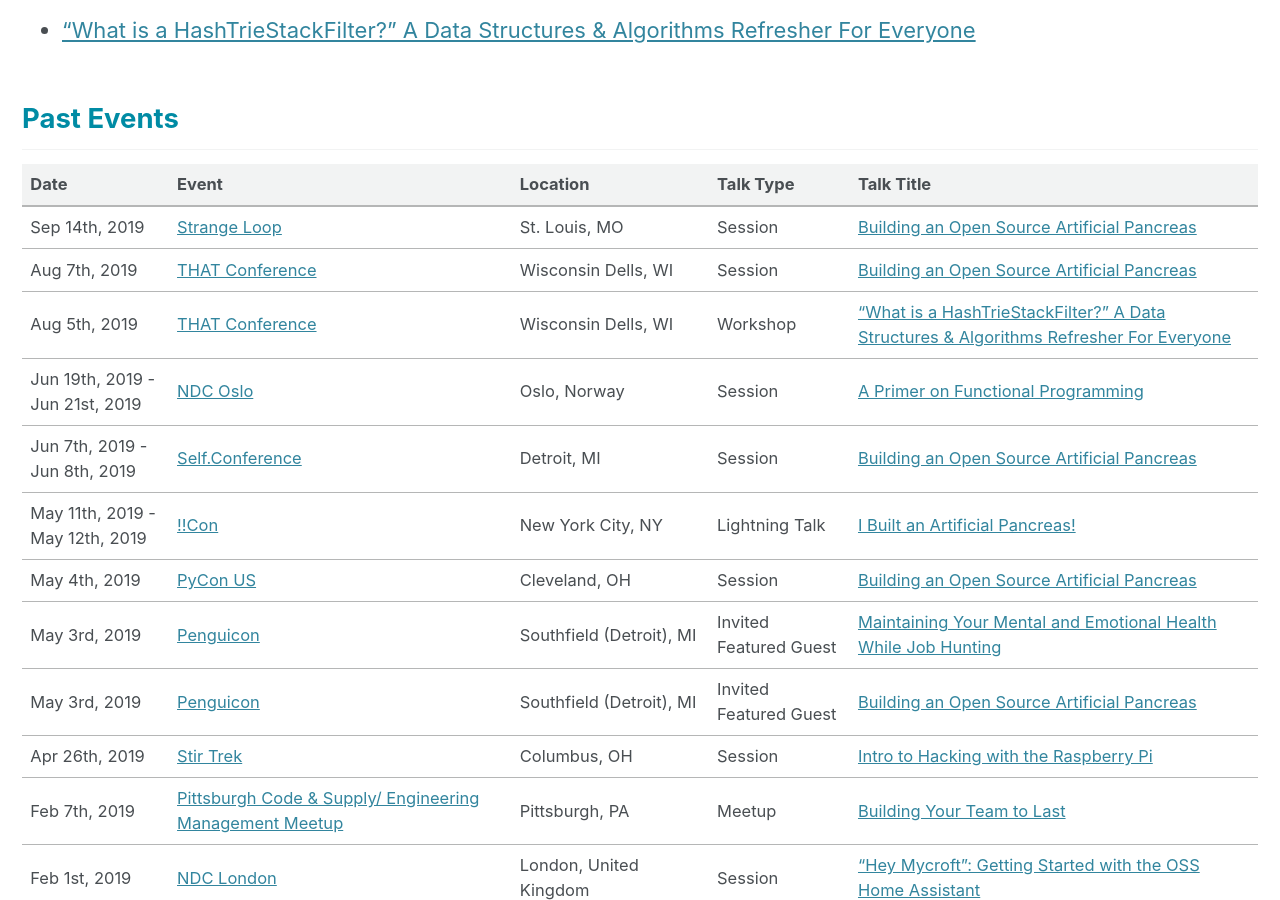
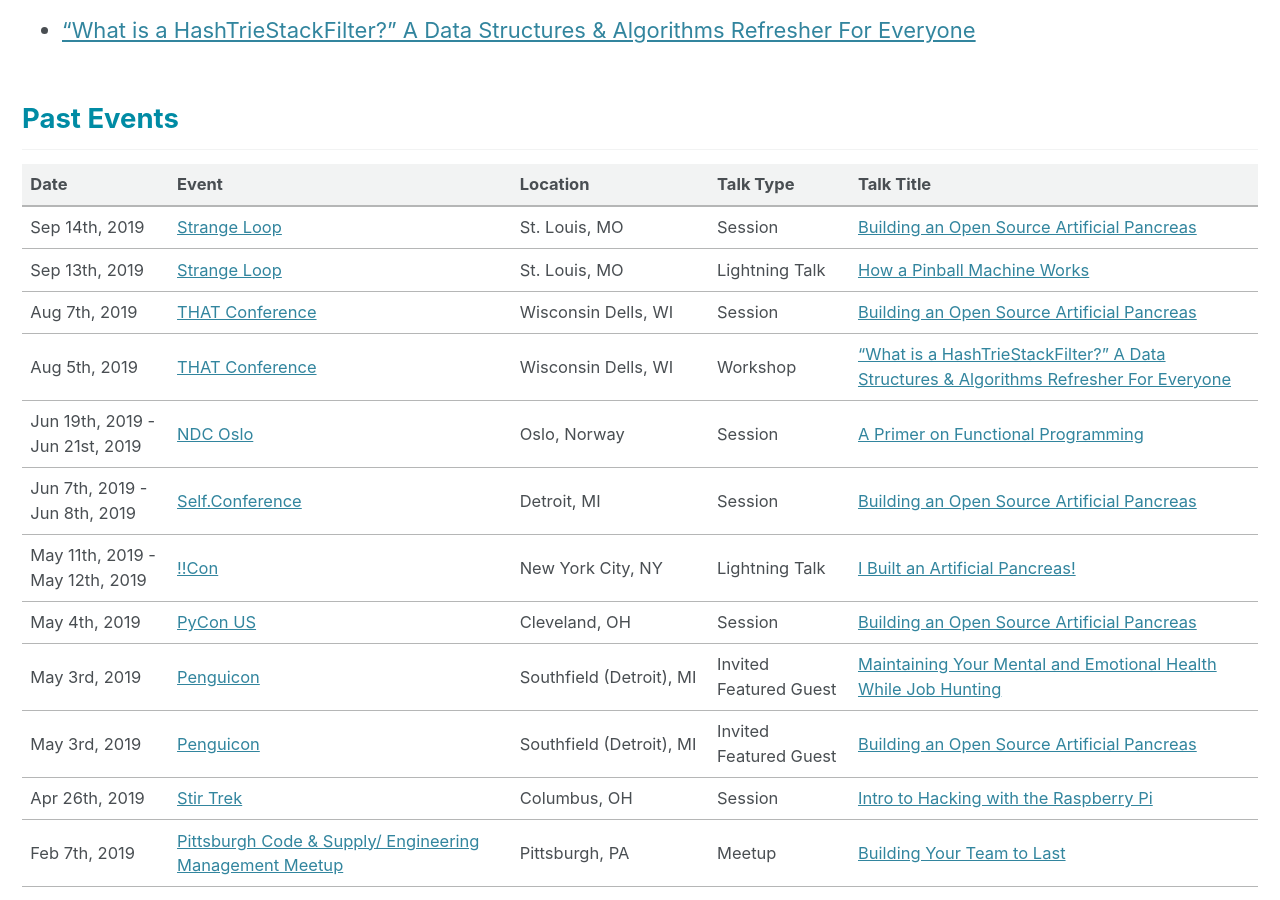
Before and after one commit to geekygirlsarah/geekygirlsarah.com, a Jekyll site: the page built from _pages/speaking.md, in a window 1280 px wide and 900 px high, scrolled down 2129 px. Built offline with Jekyll 4.4.1, drawn with Linux system fonts in a browser that asks for light colours; cached includes are drawn as plain includes; nearby versions of some CDN libraries; comment, search, counter and statistics services are not loaded.

Commit message:
Add Strange Loop lightning talk

```diff
--- a/_data/conftalks.yml
+++ b/_data/conftalks.yml
@@ -568,6 +568,16 @@
   time: 4:00 pm
   event_url: https://www.thatconference.com/
   talk_url: /speaking/building-an-open-source-artificial-pancreas/
+- date: 2019-09-13
+  end_date: 2019-09-13
+  event: Strange Loop
+  location: St. Louis, MO
+  type: Lightning Talk
+  title: How a Pinball Machine Works
+  room: Union Station Grand Ballroom EF
+  time: 8:00 pm
+  event_url: https://thestrangeloop.com/
+  talk_url: /speaking/building-an-open-source-artificial-pancreas/
 - date: 2019-09-14
   end_date: 2019-09-14
   event: Strange Loop
```
